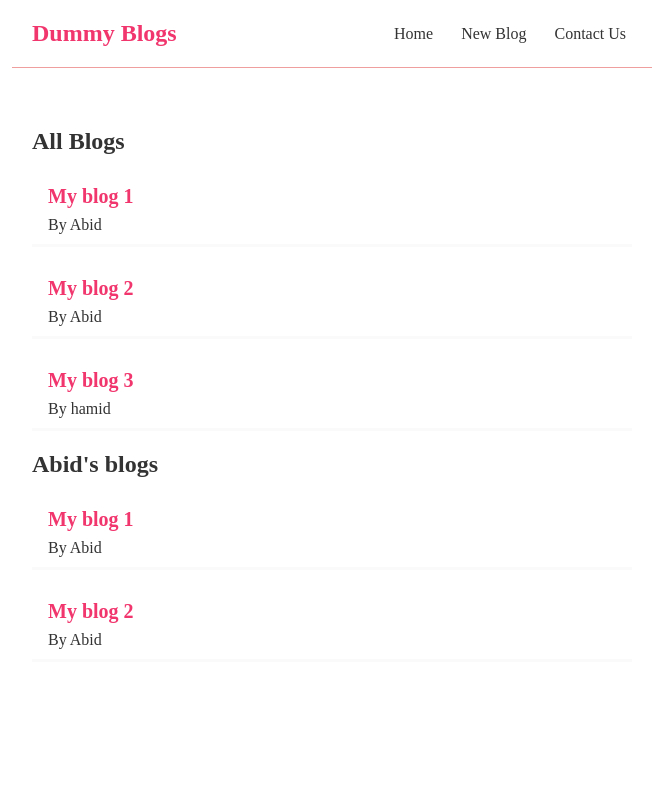
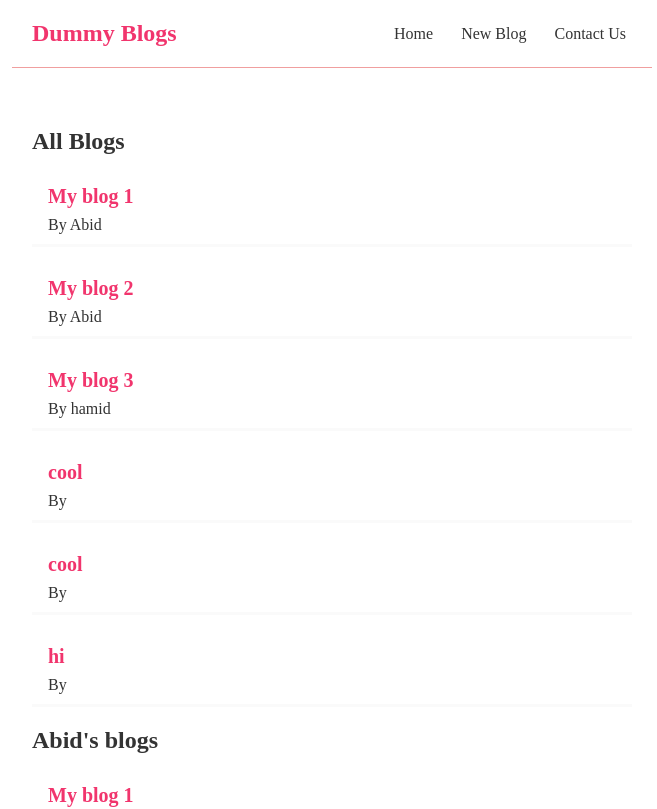
Before and after one commit to AbidRehman994/Blog-App, a React (Vite) app in the folder my-react-app/: page / in a window 1280 px wide. Shown: the top 809 px of the page, without its empty margins (308-965 px from the left). Built offline with nearby package versions, Linux system fonts and the light colour scheme; data requests are answered from the project's data file.

Commit message:
feat: submitting form

```diff
--- a/my-react-app/data/db.json
+++ b/my-react-app/data/db.json
@@ -1,23 +1,40 @@
 {
-    "blogs":[
+  "blogs": [
     {
-            "title":"My blog 1",
-            "body":" lorem ipsum lorem ipsumlorem ipsum lorem ipsum",
-            "author":"Abid",
-            "id":1
-
+      "title": "My blog 1",
+      "body": " lorem ipsum lorem ipsumlorem ipsum lorem ipsum",
+      "author": "Abid",
+      "id": "1"
     },
     {
-             "title":"My blog 2",
-            "body":" lorem ipsum lorem ipsumlorem ipsum lorem ipsum hdjsi",
-            "author":"Abid",
-            "id":2
+      "title": "My blog 2",
+      "body": " lorem ipsum lorem ipsumlorem ipsum lorem ipsum hdjsi",
+      "author": "Abid",
+      "id": "2"
     },
     {
-             "title":"My blog 3",
-            "body":" lorem ipsum lorem ipsumlorem ipsum lorem ipsum",
-            "author":"hamid",
-            "id":3
+      "title": "My blog 3",
+      "body": " lorem ipsum lorem ipsumlorem ipsum lorem ipsum",
+      "author": "hamid",
+      "id": "3"
+    },
+    {
+      "id": "1122",
+      "title": "cool",
+      "body": "hfjdkfhkjhfkjgskj",
+      "author": ""
+    },
+    {
+      "id": "22b7",
+      "title": "cool",
+      "body": "hfjdkfhkjhfkjgskj",
+      "author": ""
+    },
+    {
+      "id": "59c3",
+      "title": "hi",
+      "body": "madhjzfd",
+      "author": ""
     }
   ]
 }
--- a/my-react-app/src/Create.jsx
+++ b/my-react-app/src/Create.jsx
@@ -4,23 +4,48 @@ const Create=()=>{
     const [title,setTitle]=useState('');
     const [body,setBody]=useState('');
     const [author,setAuthor]=useState('');
+    const [isPending,setIsPending]=useState(false);
+
+    const handleSubmit=(e)=>{
+           e.preventDefault();
+           const blog={title,body,author}
+           setIsPending(true);
+
+           fetch('http://localhost:8000/blogs/',{
+            method:'POST',
+            headers:{'Content-Type':'application/json'},
+            body:JSON.stringify(blog)
+           }).then(()=>{
+            console.log('new blog added');
+            setIsPending(false)
+           })
+    }
     return(
         <div className="create">
         <h2>Add a New Blog</h2>
-        <form>
+        <form onSubmit={handleSubmit}>
             <label>Blog title</label>
-            <input type="text" required />
+            <input type="text"
+             required
+             value={title}
+             onChange={(e)=>setTitle(e.target.value)} />
 
-             <label>Blog body</label>
-            <textarea>
-                required
-            </textarea>
+            <label>Blog body</label>
+          <textarea
+          required
+          value={body}
+           onChange={(e) => setBody(e.target.value)}
+            ></textarea>
             <label>Blog author:</label>
-            <select>
+            <select
+            value={author}
+            onChange={(e)=>setAuthor(e.target.value)}
+            >
                 <option value="Abid">Abid</option>
                 <option value="Hamid">Hamid</option>
             </select>
-            <button>Add Blog</button>
+            {!isPending && <button>Add Blog</button>}
+            {isPending && <button disabled>Adding Blog...</button>}
         </form>
         </div>
     )
```
Lines whose indentation alone changed are shown as unchanged.
